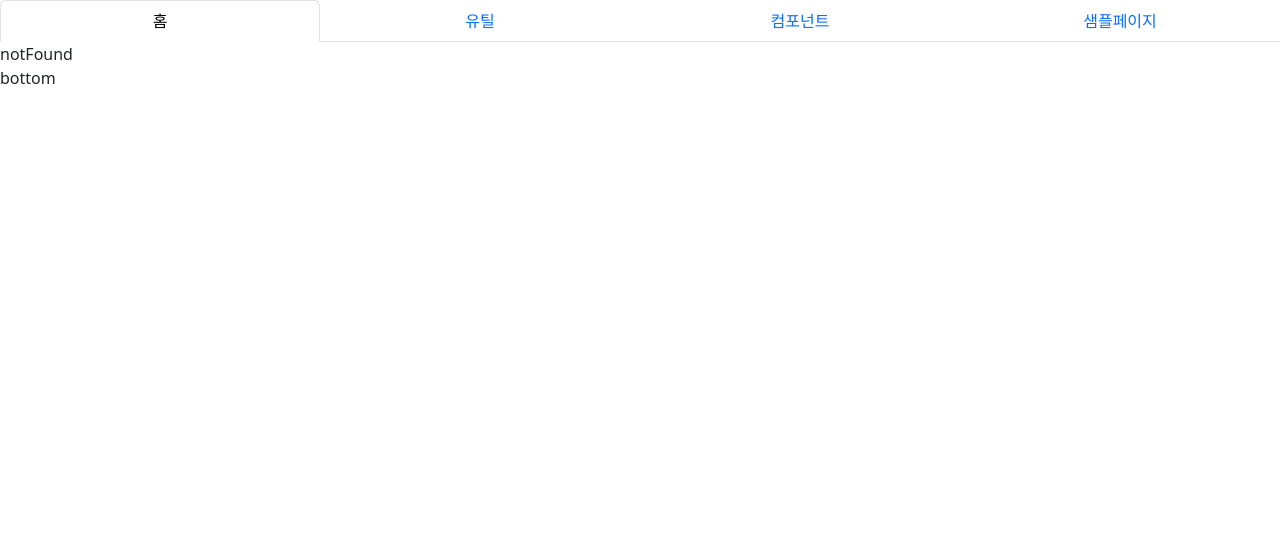
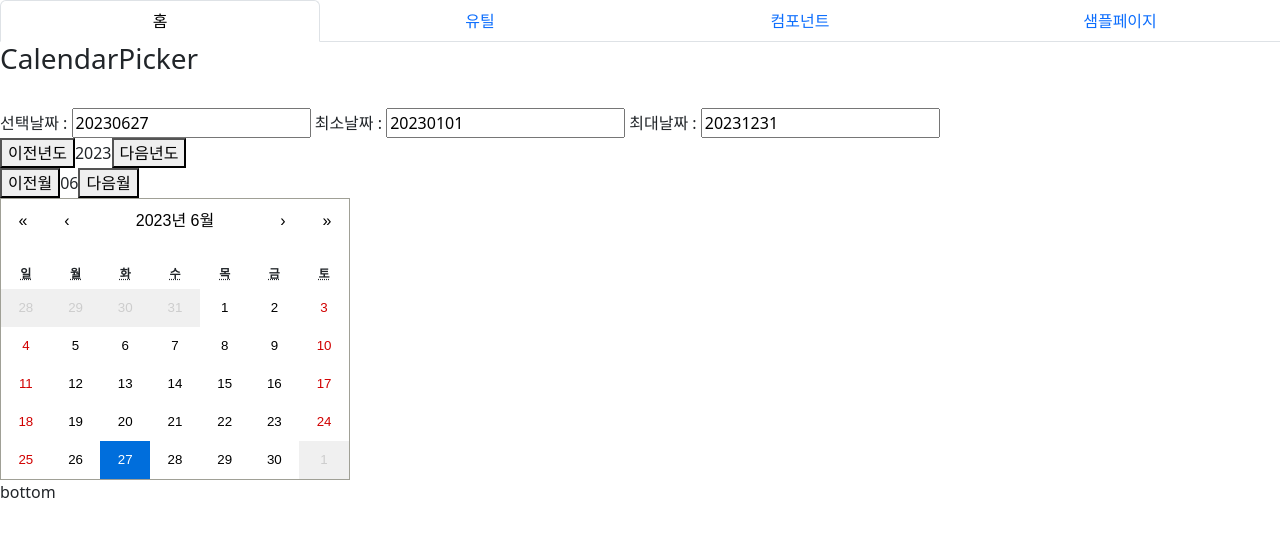
Before and after one commit to kooto149/sampleReact, a React (Create React App) app: page /SamplePageCalendarPicker in a window 1280 px wide. Shown: the top 536 px of the page. Built offline with nearby package versions, Linux system fonts and the light colour scheme.

Commit message:
calendarpicker

```diff
--- a/package.json
+++ b/package.json
@@ -16,9 +16,11 @@
     "@types/stacktrace-js": "^2.0.3",
     "axios": "^1.4.0",
     "bootstrap": "^5.3.0",
+    "dayjs": "^1.11.9",
     "eslint-import-resolver-typescript": "^3.5.5",
     "react": "^18.2.0",
     "react-bootstrap": "^2.8.0",
+    "react-calendar": "^4.3.0",
     "react-dom": "^18.2.0",
     "react-redux": "^8.1.1",
     "react-router-dom": "^6.14.0",
--- a/src/app/App.jsx
+++ b/src/app/App.jsx
@@ -12,6 +12,7 @@ import "bootstrap/dist/css/bootstrap.min.css";
 import "@fortawesome/fontawesome-free/css/all.min.css";
 
 import { Suspense } from "react";
+import SamplePageCalendarPicker from "@pages/samplePages/SamplePageCalendarPicker";
 const App = () => {
   const navigate = useNavigate();
   window.navigate = navigate;
@@ -22,6 +23,7 @@ const App = () => {
       <Routes>
         <Route path="/" element={<Main />}></Route>
         <Route path="/SamplePage/*" element={<SamplePage />}></Route>
+        <Route path="/SamplePageCalendarPicker/*" element={<SamplePageCalendarPicker />}></Route>
         <Route path="/Util/*" element={<UtilHome />}></Route>
         <Route path="/StringUtil/*" element={<StringUtil />}></Route>
         <Route path="/Component/*" element={<Component />}></Route>
--- /dev/null
+++ b/src/pages/components/CalendarPicker.jsx
@@ -0,0 +1,178 @@
+import { useState, useLayoutEffect } from 'react';
+import { string, any, array, bool } from 'prop-types';
+import Calendar from 'react-calendar';
+import dayjs from 'dayjs';
+import 'react-calendar/dist/Calendar.css';
+
+
+const CalendarPicker = ({
+	defaultDateValue,
+	minDate,
+	maxDate,
+	getValue = null,
+}) => {
+	const [dateValue, setDateValue] = useState(dayjs(defaultDateValue));
+
+	// const checkDateInBoundary = (changeType, leftRight) => {
+	// 	if (changeType === 'year') {
+	// 		const minDateYear = dayjs(minDate).format('YYYY');
+	// 		const maxDateYear = dayjs(maxDate).format('YYYY');
+	// 		const currentDateValue = dateValue;
+
+	// 		if (leftRight === 'left') {
+	// 			if (`${currentDateValue.year() - 1}` < minDateYear) {
+	// 				return false;
+	// 			}
+	// 		} else if (leftRight === 'right') {
+	// 			if (`${currentDateValue.year() + 1}` > maxDateYear) {
+	// 				return false;
+	// 			}
+	// 		}
+	// 	} else if (changeType === 'month') {
+	// 		const minDateYearMonth = dayjs(minDate).format(
+	// 			'YYYY-MM',
+	// 		);
+	// 		const maxDateYearMonth = dayjs(maxDate).format(
+	// 			'YYYY-MM',
+	// 		);
+
+	// 		const calcDateValue = dateValue
+	// 			.add(leftRight === 'left' ? -1 : 1, 'month')
+	// 			.format('YYYY-MM');
+
+	// 		if (calcDateValue < minDateYearMonth || calcDateValue > maxDateYearMonth) return false;
+	// 	}
+	// 	return true;
+	// };
+
+	// const yearChange = (leftRight) => {
+	// 	if (!checkDateInBoundary('year', leftRight)) return;
+	// 	setDateValue(dateValue.add(leftRight === 'left' ? -1 : 1, 'year').set('date', 1));
+	// };
+
+	// const monthChange = (leftRight) => {
+	// 	if (!checkDateInBoundary('month', leftRight)) return;
+	// 	if (
+	// 		(leftRight === 'left' && dateValue.month() - 1 === -1) ||
+	// 		(leftRight === 'right' && dateValue.month() + 1 === 12)
+	// 	)
+	// 		return;
+	// 	setDateValue(dateValue.add(leftRight === 'left' ? -1 : 1, 'month').set('date', 1));
+	// };
+
+	// useLayoutEffect(() => {
+	// 	if (getValue) {
+	// 		const isDayOff = !!(
+	// 			dateValue.get('day') === 0 ||
+	// 			dateValue.get('day') === 6
+	// 		);
+	// 		const dateValueObject = {
+	// 			dateValue: dateValue.format('YYYY-MM-DD'),
+	// 			isDayOff,
+	// 		};
+
+	// 		getValue(dateValueObject);
+	// 	}
+
+	// 	const changedDate = dateValue.format('YYYY-MM-DD');
+
+	// 	if (changedDate < minDate) {
+	// 		setDateValue(dayjs(minDate));
+	// 	} else if (changedDate > maxDate) {
+	// 		setDateValue(dayjs(maxDate));
+	// 	}
+	// }, [dateValue, getValue, minDate, maxDate]);
+
+	// const calendarValueChanged = (value) => {
+	// 	setDateValue(dayjs(value));
+	// };
+
+	return (
+		<div className='calendar-wrap'>
+			<div className='calendar-date-area'>
+				<div className='date-pick-top'>
+					<div>
+						<button
+							type="button"
+							// className={Styles.prev}
+							// onClick={() => yearChange('left')}
+						>
+							<span className="hidden">이전년도</span>
+						</button>
+						<time dateTime={dateValue.year()}>{dateValue.year()}</time>
+						<button
+							type="button"
+							// className={Styles.next}
+							// onClick={() => yearChange('right')}
+						>
+							<span className="hidden">다음년도</span>
+						</button>
+					</div>
+					<div>
+						<button
+							type="button"
+							// className={Styles.prev}
+							// onClick={() => monthChange('left')}
+						>
+							<span className="hidden">이전월</span>
+						</button>
+						<time
+							dateTime={
+								dateValue.month() + 1 < 10
+									? `0${dateValue.month() + 1}`
+									: dateValue.month() + 1
+							}
+						>
+							{dateValue.month() + 1 < 10
+								? `0${dateValue.month() + 1}`
+								: dateValue.month() + 1}
+						</time>
+						<button
+							type="button"
+							// className={Styles.next}
+							// onClick={() => monthChange('right')}
+						>
+							<span className="hidden">다음월</span>
+						</button>
+					</div>
+				</div>
+			</div>
+			<Calendar
+				value={new Date(dateValue)}
+				activeStartDate={new Date(dateValue)}
+				className='calendar-picker-area'
+				locale="ko-KO"
+				calendarType="US"
+				formatDay={(locale, date) =>
+					dayjs(date).format('D')
+				}
+				onChange={(value) => {
+					// calendarValueChanged(value);
+				}}
+				minDate={new Date(minDate)}
+				maxDate={new Date(maxDate)}
+				// tileClassName={({ date }) =>
+				// 	dayOffArr.find(
+				// 		(x) =>
+				// 			x === dayjs(date).format('YYYY-MM-DD'),
+				// 	) && 'react-calendar-dayOff'
+				// }
+				tileDisabled={({ date }) =>
+					dayjs(date).get('month') !==
+					dayjs(dateValue).get('month')
+				}
+			/>
+		</div>
+	);
+};
+
+CalendarPicker.propTypes = {
+	defaultDateValue: any,
+	minDate: string,
+	maxDate: string,
+	dayOffArr: array,
+	showToday: bool,
+	getValue: any,
+};
+
+export default CalendarPicker;
--- a/src/pages/components/ComponentHome.jsx
+++ b/src/pages/components/ComponentHome.jsx
@@ -1,4 +1,28 @@
+import { ButtonToolbar } from "react-bootstrap";
+import { ButtonGroup } from "reactstrap";
+import Button from "react-bootstrap/Button";
+
 function ComponentHome(){
+    return (
+    <>
+      <br />
+      <ButtonToolbar>
+        <ButtonGroup className="me-2">
+          <Button
+            onClick={() => {
+              movePage("SamplePageCalendarPicker");
+            }}
+          >
+            calendarPicker
+          </Button>
+        </ButtonGroup>
+      </ButtonToolbar>
+    </>
+  );
+};
 
+const movePage = (pageNm) => {
+  window.navigate("/" + pageNm, {});
 };
+
 export default ComponentHome;
--- /dev/null
+++ b/src/pages/samplePages/SamplePageCalendarPicker.jsx
@@ -0,0 +1,55 @@
+import { useState } from 'react';
+import CalendarPicker from "@pages/components/CalendarPicker";
+import dayjs from 'dayjs';
+
+
+
+function SamplePageCalendarPicker(){
+
+    let today = new Date();
+    let strToday = dayjs(today).format('YYYYMMDD');
+    const [selDate, setSelDate] = useState(strToday);
+    const [minDate, setMinDate] = useState('20230101');
+    const [maxDate, setMaxDate] = useState('20231231');
+
+    return (
+        <>
+            <h3>CalendarPicker</h3>
+            <br></br>
+            <span>선택날짜 : </span>
+            <input
+                type='number'
+                id="ipToday"
+                defaultValue={selDate}
+                onChange={(e)=>{setSelDate(e.target.value); console.log(selDate);}}
+                name='선택날짜'
+                // minLength='8'
+                maxLength='8'
+            />
+            <span>     최소날짜 : </span>
+            <input
+                type='number'
+                id="ipMinDate"
+                defaultValue={minDate}
+                onChange={(e)=>{setMinDate(e.target.value); console.log(selDate);}}
+                name='최소날짜'
+                // minLength='8'
+                maxLength='8'
+            />
+            <span>     최대날짜 : </span>
+            <input
+                type='number'
+                id="ipMaxDate"
+                defaultValue={maxDate}
+                onChange={(e)=>{setMaxDate(e.target.value); console.log(selDate);}}
+                name='최대날짜'
+                // minLength='8'
+                maxLength='8'
+            />
+            <CalendarPicker defaultDateValue={selDate} minDate={minDate} maxDate={maxDate} />
+            {/* <div>{this.state.bankInfo.bankNm}</div> */}
+        </>
+    );
+
+}
+export default SamplePageCalendarPicker;
```
Also changed, not shown: 1 other file (tests, documents, lock files or other folders).
